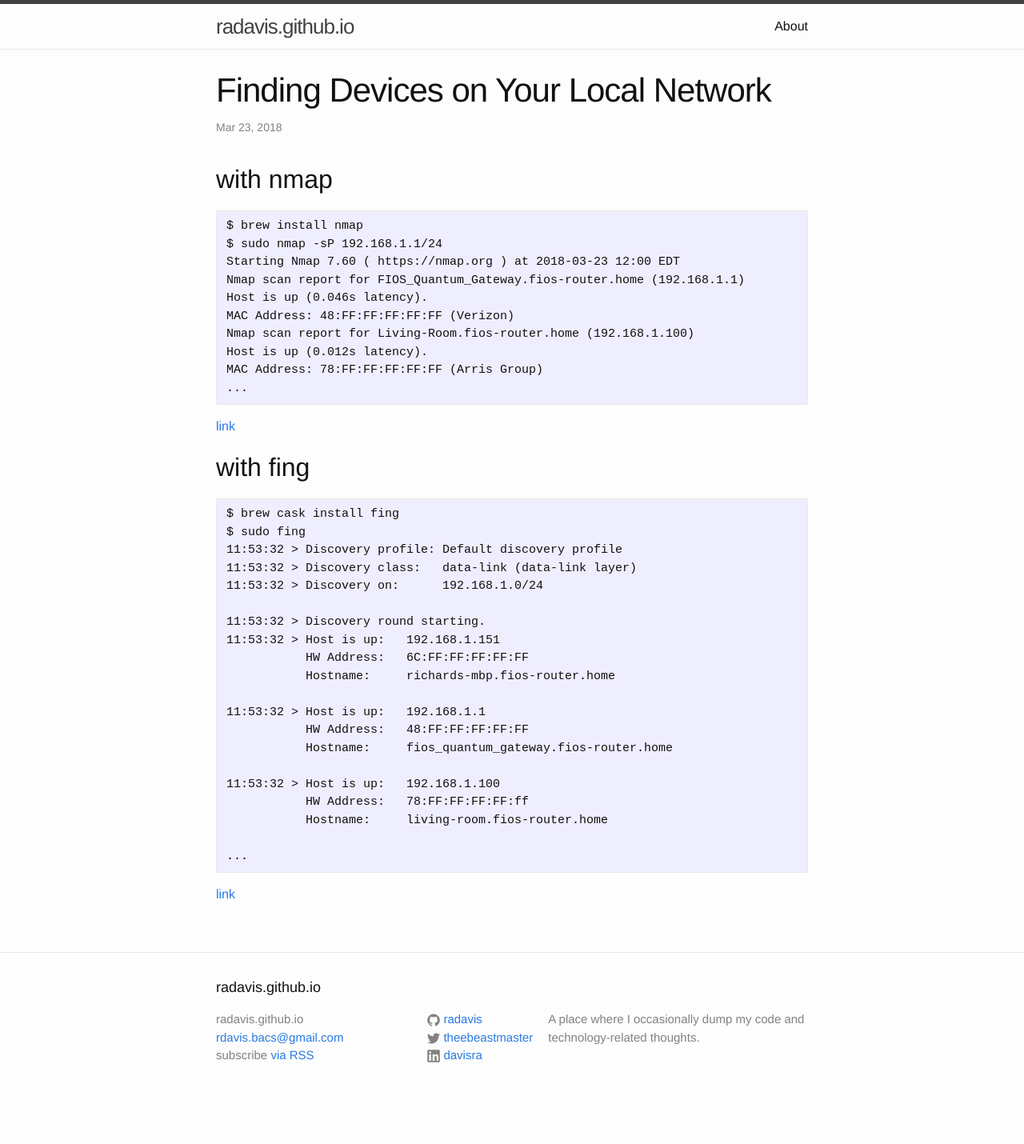
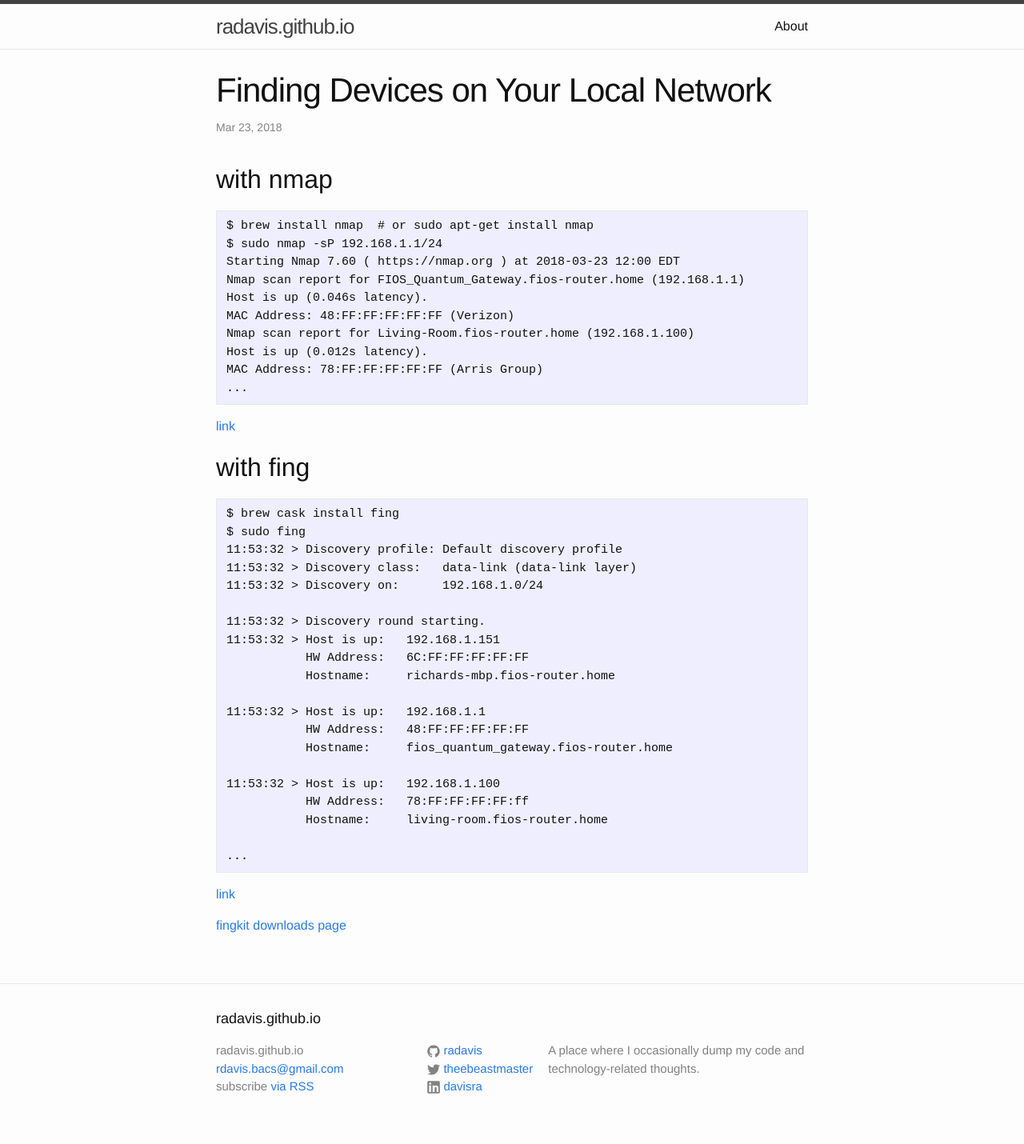
Before and after one commit to radavis/radavis.github.io, a Jekyll site: the page built from _posts/2018-03-23-finding-devices-on-your-local-network.md, in a window 1280 px wide. Shown: the whole page at 80% size. Built offline with Jekyll 4.4.1, drawn with Linux system fonts in a browser that asks for light colours; before the commit the page ends 1391 px from its top, so only the background shows below that.

Commit message:
add instructions for ubuntu/debian users

````diff
--- a/_posts/2018-03-23-finding-devices-on-your-local-network.md
+++ b/_posts/2018-03-23-finding-devices-on-your-local-network.md
@@ -9,7 +9,7 @@
 ## with nmap
 
 ```
-$ brew install nmap
+$ brew install nmap  # or sudo apt-get install nmap
 $ sudo nmap -sP 192.168.1.1/24
 Starting Nmap 7.60 ( https://nmap.org ) at 2018-03-23 12:00 EDT
 Nmap scan report for FIOS_Quantum_Gateway.fios-router.home (192.168.1.1)
@@ -22,6 +22,7 @@
 ```
 
 [link](https://nmap.org/book/install.html)
+
 
 ## with fing
 
@@ -49,3 +50,5 @@
 ```
 
 [link](http://macappstore.org/fing/)
+
+[fingkit downloads page](https://www.fing.io/fingkit-sdk-downloads/)
````
